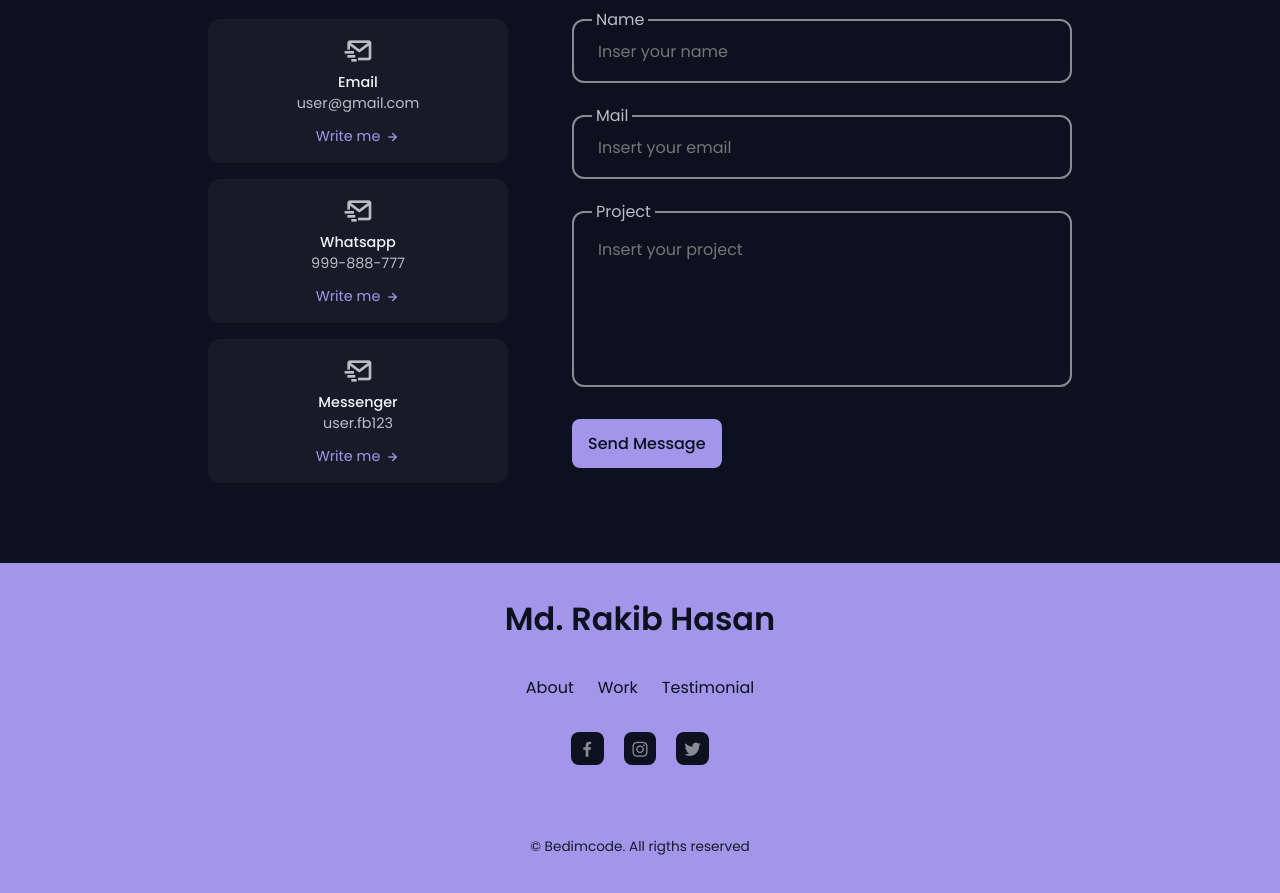
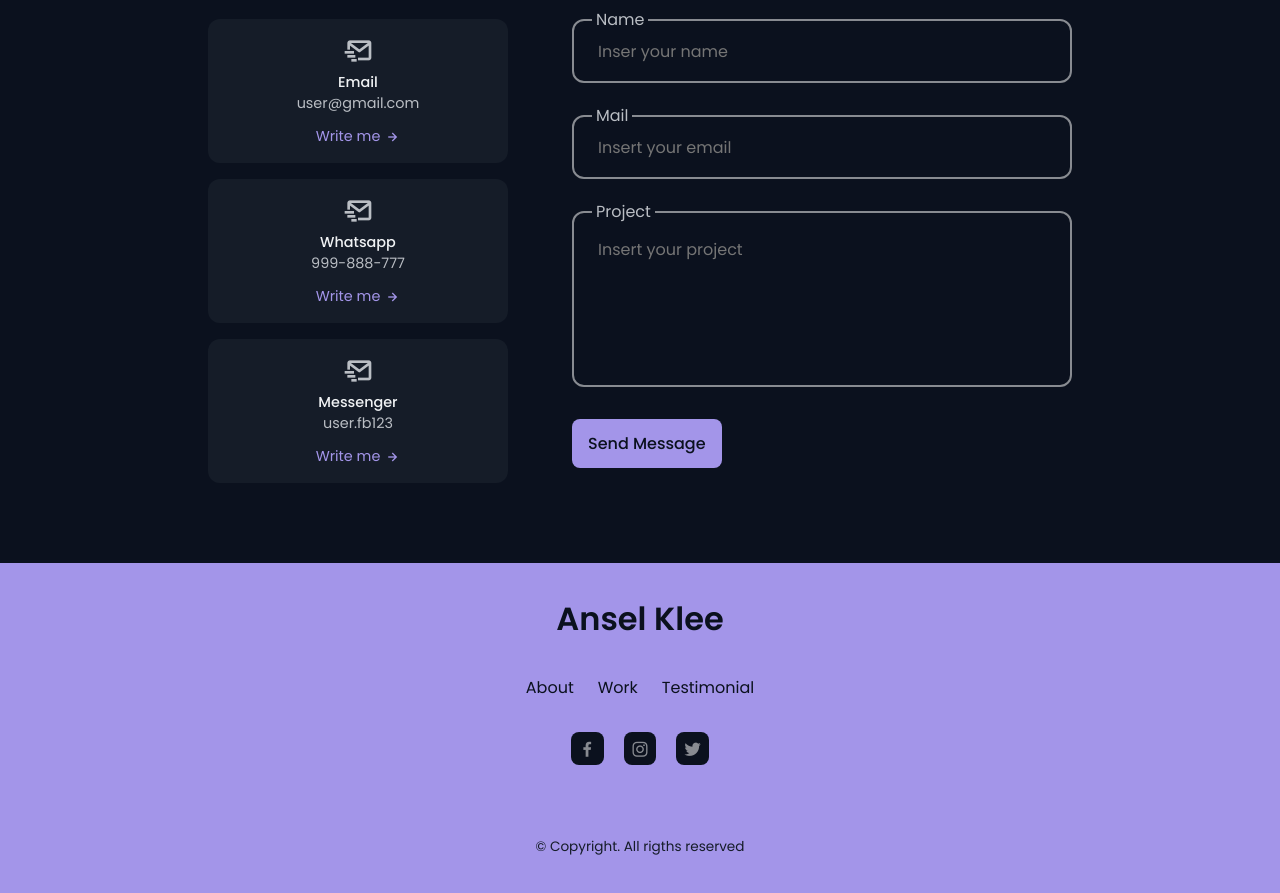
Before and after one commit to winartodiharjo/cv, a plain HTML site: page index.html in a window 1280 px wide. Shown: the part 4224-5117 px from the top of the page. Drawn offline with nearby package versions, Linux system fonts and the light colour scheme.

Commit message:
issue #1 regarding the favicon, copyright text and readme.md file had been resolved

```diff
--- a/index.html
+++ b/index.html
@@ -551,7 +551,7 @@
     <!-- =============== Footer =============== -->
     <footer class="footer">
         <div class="footer__container">
-            <h1 class="footer__title">Md. Rakib Hasan</h1>
+            <h1 class="footer__title">Ansel Klee</h1>
             <ul class="footer__list">
                 <li><a class="footer__link" href="#about">About</a></li>
                 <li><a class="footer__link" href="#work">Work</a></li>
@@ -568,7 +568,7 @@
                     <i class='bx bxl-twitter'></i>
                 </a></li>
             </ul>
-            <span class="footer__copy">&#169; Bedimcode. All rigths reserved</span>
+            <span class="footer__copy">&#169; Copyright. All rigths reserved</span>
         </div>
     </footer>
     <!-- =============== Footer End =============== -->
```
Also changed, not shown: dist/img/favicon.png.
